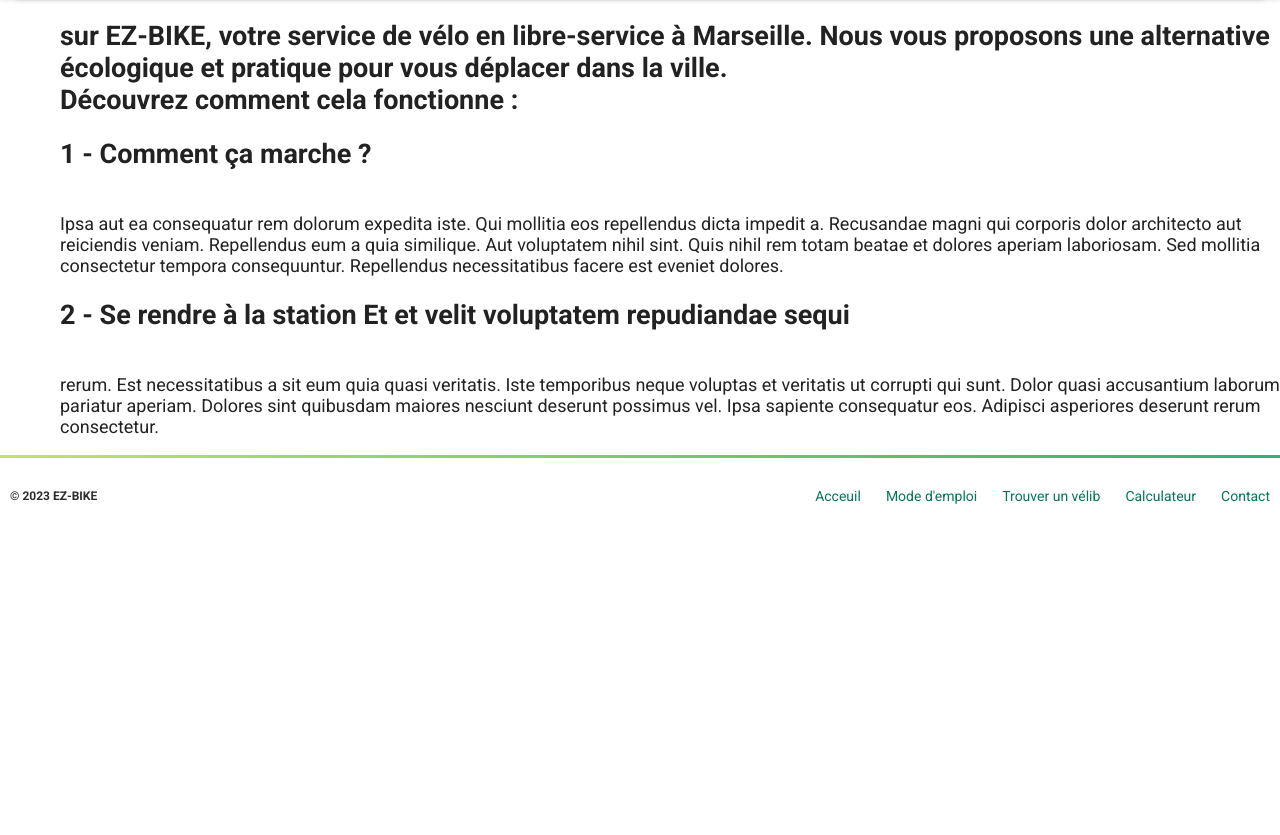
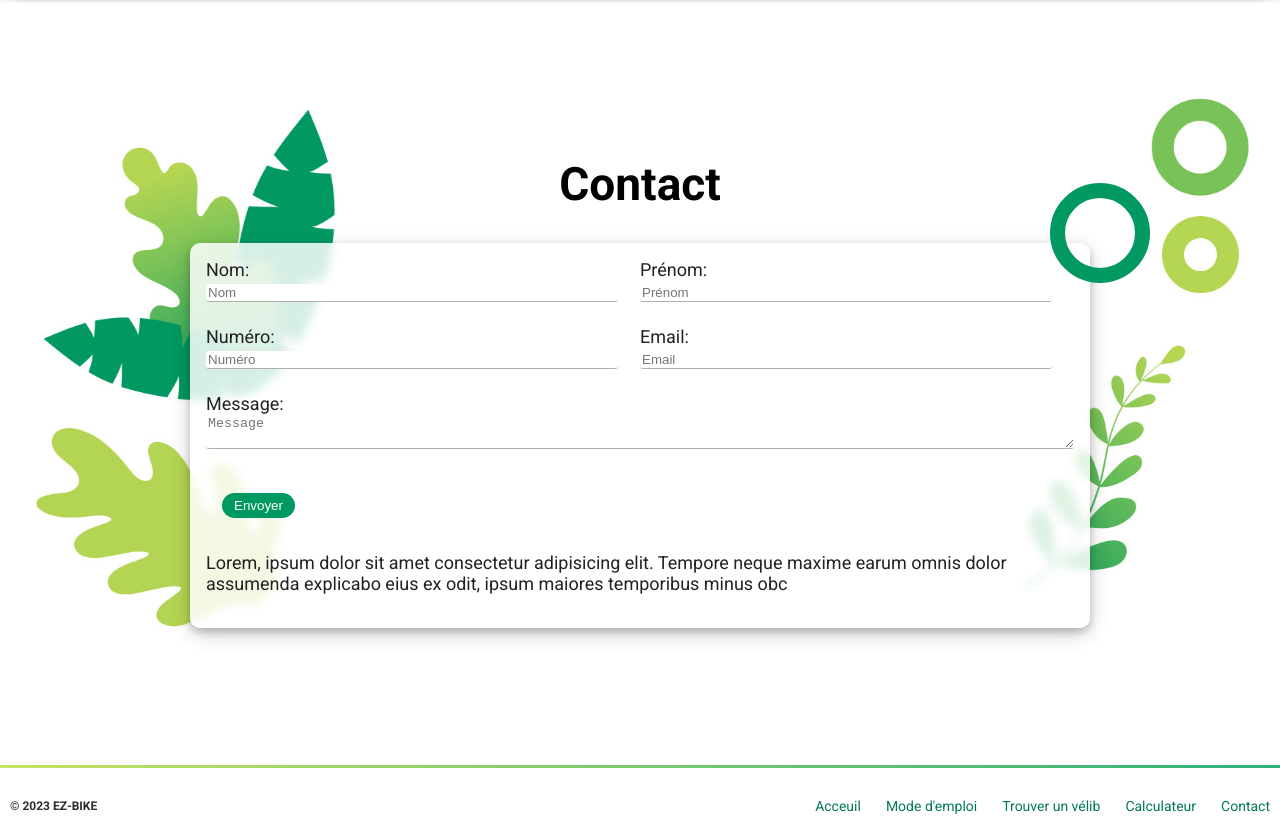
Before and after one commit to KD63799/EZ_Bike, a plain HTML site: page contact.html in a window 1280 px wide. Shown: the part 58-893 px from the top of the page. Before the commit the page ends 800 px from the top, so only its background shows below. Drawn offline with Linux system fonts and the light colour scheme.

Commit message:
rajout html et css de contact

```diff
--- /dev/null
+++ b/assets/css/contact.css
@@ -0,0 +1,108 @@
+/* ANCHOR global */
+h1 {
+    text-align: center;
+    color: #000;
+    font-size: 46px
+}
+
+.section_calc {
+    background-image: url(/assets/jpg/Calculateur.jpg);
+    background-size: contain;
+    background-position: center;
+    background-repeat: no-repeat;
+    padding: 7rem 0px;
+}
+
+/* ANCHOR style form */
+    .contact_contenair {
+        box-shadow: 0 4px 8px 0 rgba(0, 0, 0, 0.2), 0 6px 20px 0 rgba(0, 0, 0, 0.19);
+        background-color: rgba(255, 255, 255, 0.841);
+        backdrop-filter: blur(5px);
+        }
+
+    form {
+        display: flex;
+        flex-direction: row;
+        flex-wrap: wrap;
+        justify-content: space-between;
+        align-items: baseline;
+        align-content: space-evenly;
+    }
+
+    .mini-contenair {
+        width: 50%;
+    }
+
+    .msg-contenair {
+        width: 100%;
+    }
+
+    form input, #message {
+        margin-bottom: 1.5rem;
+        border-radius: 3px;
+        border: none;
+        border-bottom: 1px solid rgba(0, 0, 0, 0.315);
+        backdrop-filter: blur(5px);
+        width: 95%;
+    }
+
+    #message {
+        width: 100%;
+        resize: vertical;
+    }
+
+    #form_btn {
+        background-color: rgb(0, 153, 97);
+        color: white;
+        border: none;
+        padding: 5px 12px;
+        width: fit-content;
+    }
+
+    #form_btn:hover {
+        background-color: rgb(0, 103, 65);
+        cursor: pointer;
+    }
+
+    .form_circle{
+        border: 15px solid rgb(1, 152, 97);
+        border-radius: 50%;
+        width: 100px;
+        height: 100px;
+        position: absolute;
+        top: -60px;
+        right: -60px;
+    }
+
+/* ANCHOR media query */
+
+  @media screen and (max-width: 1200px) {
+    h1 {
+        font-size: 36px;
+    }
+    #popUp {
+        padding-top: 25%;
+    }
+    .vide {
+        height: 50px;
+    }
+  }
+  @media screen and (max-width: 600px) {
+    h1 {
+        font-size: 24px;
+    }
+
+    section {
+        padding: 2rem 0;
+    }
+    #popUp {
+        padding-top: 80%;
+    }
+
+    .form_circle {
+        display: none;
+    }
+    .vide {
+        height: 20px;
+    }
+  }
--- a/assets/css/mode_d_emploi.css
+++ b/assets/css/mode_d_emploi.css
@@ -9,10 +9,11 @@ body {
 
 /* TITLE */
 
-.title h1 {
+h1 {
   text-align: center;
   margin-top: 50px;
 }
+
 .buttons {
   position: relative;
   overflow: hidden;
@@ -26,7 +27,7 @@ body {
 .maincontainer {
   width: 100%;
   height: 100%;
-  padding-bottom: 100px;
+  padding-bottom: 15%;
 
   display: flex;
   flex-direction: row;
--- a/assets/css/style.css
+++ b/assets/css/style.css
@@ -17,6 +17,9 @@ body {
   font-size: 1.125rem;
   margin: 0;
   color: var(--dark-color);
+  min-height: 100vh;
+  display: grid;
+	grid-template-rows: auto 1fr auto;
 }
 
 header {
@@ -31,6 +34,7 @@ header {
 
 main {
   padding-left: 60px;
+  padding-top: 10px;
 }
 
 .ez-bike_hero {
--- a/contact.html
+++ b/contact.html
@@ -7,36 +7,46 @@
       href="https://cdnjs.cloudflare.com/ajax/libs/font-awesome/4.7.0/css/font-awesome.min.css"
     />
     <link rel="stylesheet" href="assets/css/style.css" />
+    <link rel="stylesheet" href="/assets/css/contact.css">
     <title>Homepage</title>
   </head>
 
   <body>
-    <main>
-      <article>
+    <section class="section_calc d-flex fd-column jc-c ai-c mt-2">
+      <h1 class="m-1">Contact</h1>
+      <div class="contact_contenair py-auto br-10 m-1 p-1 mw-900">
+        <form class="d-flex fd-column jc-fs ai-b" action="#">
+          <div class="mini-contenair">
+            <label for="name">Nom:</label>
+            <input type="name" id="name" name="name" placeholder="Nom" required>
+          </div>
+          <div class="mini-contenair">
+            <label for="firstname">Prénom:</label>
+            <input type="name" id="firstname" name="firstname" placeholder="Prénom" required>
+          </div>
+          <div class="mini-contenair">
+            <label for="phone">Numéro:</label>
+            <input type="tel" id="phone" name="phone" placeholder="Numéro" required>
+          </div>
+          <div class="mini-contenair">
+            <label for="email">Email:</label>
+            <input type="email" id="email" name="email" placeholder="Email" required>
+          </div>
+          <div class="msg-contenair">
+            <label for="message">Message:</label>
+            <textarea id="message" name="message" placeholder="Message" required></textarea>
+          </div>
+
+          <div class="form_circle"></div>
+        </form>
+        <input id="form_btn" class="br-20 m-1" type="submit" value="Envoyer"/>
         <p>
-          <h1> sur EZ-BIKE, votre service de vélo en libre-service à
-          Marseille. Nous vous proposons une alternative écologique et pratique
-          pour vous déplacer dans la ville.
-          <br>
-          Découvrez comment cela fonctionne : </h1>
-          <h2>1 - Comment ça marche ?</h2>
-          <br>
-          Ipsa aut ea consequatur rem dolorum expedita
-          iste. Qui mollitia eos repellendus dicta impedit a. Recusandae magni
-          qui corporis dolor architecto aut reiciendis veniam. Repellendus eum a
-          quia similique. Aut voluptatem nihil sint. Quis nihil rem totam beatae
-          et dolores aperiam laboriosam. Sed mollitia consectetur tempora
-          consequuntur. Repellendus necessitatibus facere est eveniet dolores.
-          <h2>2 - Se rendre à la station Et et velit voluptatem repudiandae sequi</h2>
-          <br>
-          rerum. Est necessitatibus a sit  eum quia quasi veritatis. Iste
-          temporibus neque voluptas et veritatis ut corrupti qui sunt. Dolor
-          quasi accusantium laborum pariatur aperiam. Dolores sint quibusdam
-          maiores nesciunt deserunt possimus vel. Ipsa sapiente consequatur eos.
-          Adipisci asperiores deserunt rerum consectetur.
+          Lorem, ipsum dolor sit amet consectetur adipisicing elit. Tempore
+          neque maxime earum omnis dolor assumenda explicabo eius ex odit, ipsum
+          maiores temporibus minus obc
         </p>
-      </article>
-    </main>
+      </div>
+    </section>
 
     <script src="/assets/js/main.js"></script>
   </body>
```
Also changed, not shown: map.html (+1 -7 lines).
